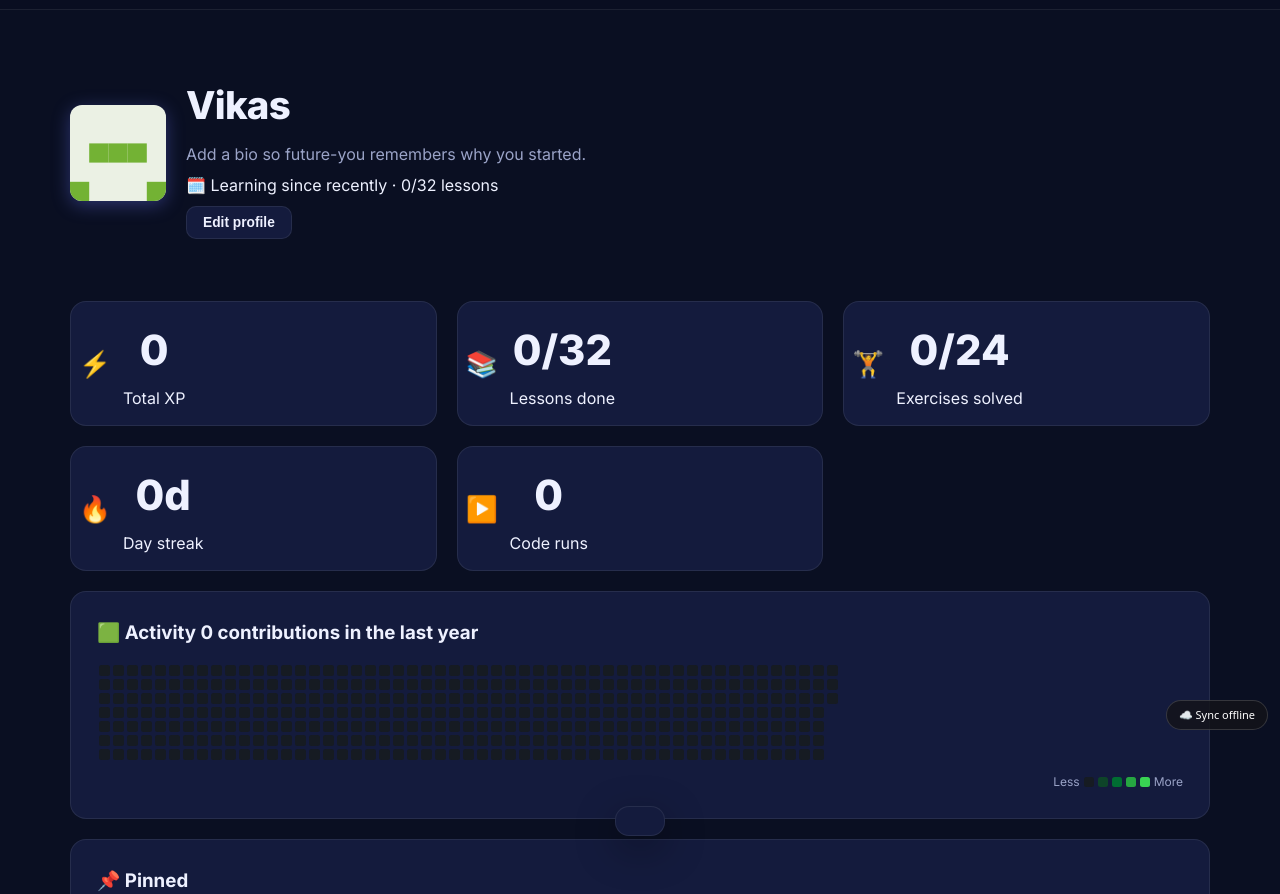
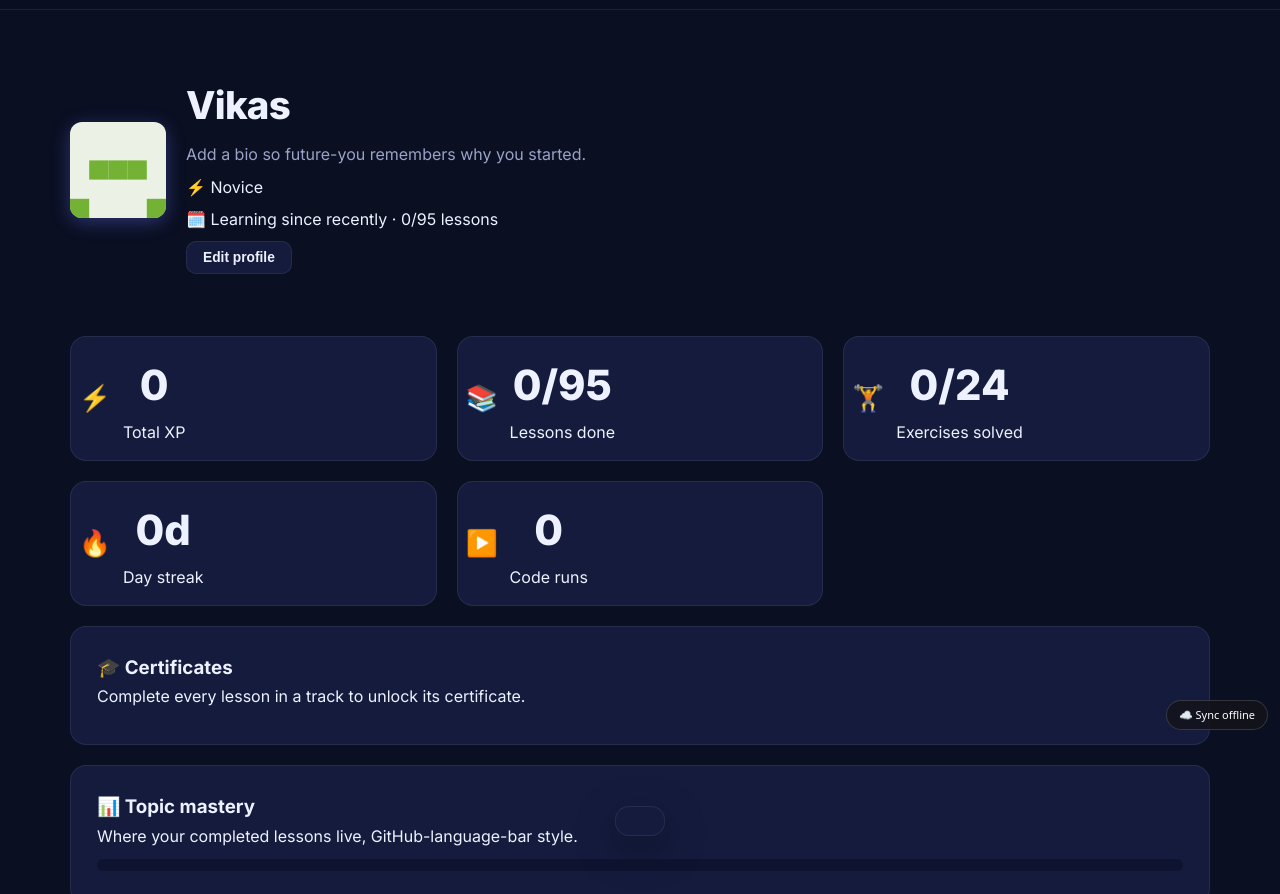
Before and after one commit to vikaspatil06/skillzify-v2, a website: page profile.html in a window 1280 px wide. Shown: the part 58-952 px from the top of the page. Drawn offline with Linux system fonts and the light colour scheme; no server answers.

Commit message:
profile: showcase upgrade (certificates, mastery bar, level pill)

```diff
--- a/profile.html
+++ b/profile.html
@@ -32,6 +32,7 @@
         <div class="profile-id">
           <h1 class="section-title" id="profile-name" style="margin:0">Learner</h1>
           <p class="section-sub" id="profile-bio" style="margin:4px 0">Add a bio so future-you remembers why you started.</p>
+          <p style="margin:6px 0"><span id="profile-level" class="level-pill">⚡ Novice</span></p>
           <p class="muted small" id="profile-meta"></p>
           <button class="btn btn-ghost btn-sm" id="edit-profile-btn" style="margin-top:8px">Edit profile</button>
         </div>
@@ -42,6 +43,19 @@
   <section class="section" style="padding-top:24px">
     <div class="container">
       <div class="dash-grid" id="profile-stats"></div>
+
+      <div class="dash-card" style="margin-top:20px">
+        <h3>🎓 Certificates</h3>
+        <p class="muted small">Complete every lesson in a track to unlock its certificate.</p>
+        <div id="profile-certs" style="margin-top:8px"></div>
+      </div>
+
+      <div class="dash-card" style="margin-top:20px">
+        <h3>📊 Topic mastery</h3>
+        <p class="muted small">Where your completed lessons live, GitHub-language-bar style.</p>
+        <div class="mastery-bar" id="profile-mastery-bar"></div>
+        <div class="mastery-legend" id="profile-mastery-legend"></div>
+      </div>
 
       <div class="dash-card" style="margin-top:20px">
         <h3>🟩 Activity <span class="muted small" id="activity-total"></span></h3>
@@ -95,7 +109,10 @@
 <script src="https://www.gstatic.com/firebasejs/11.3.1/firebase-firestore-compat.js"></script>
 <script src="assets/js/auth.js"></script>
 <script src="assets/js/sync.js"></script>
-<script src="assets/js/learn.js"></script>
+<script src="assets/js/lessons-b.js?v=1"></script>
+<script src="assets/js/lessons-i.js?v=1"></script>
+<script src="assets/js/lessons-a.js?v=1"></script>
+<script src="assets/js/learn.js?v=4"></script>
 <script src="assets/js/practice-data.js"></script>
 <script src="assets/js/profile.js"></script>
 </body>
```
